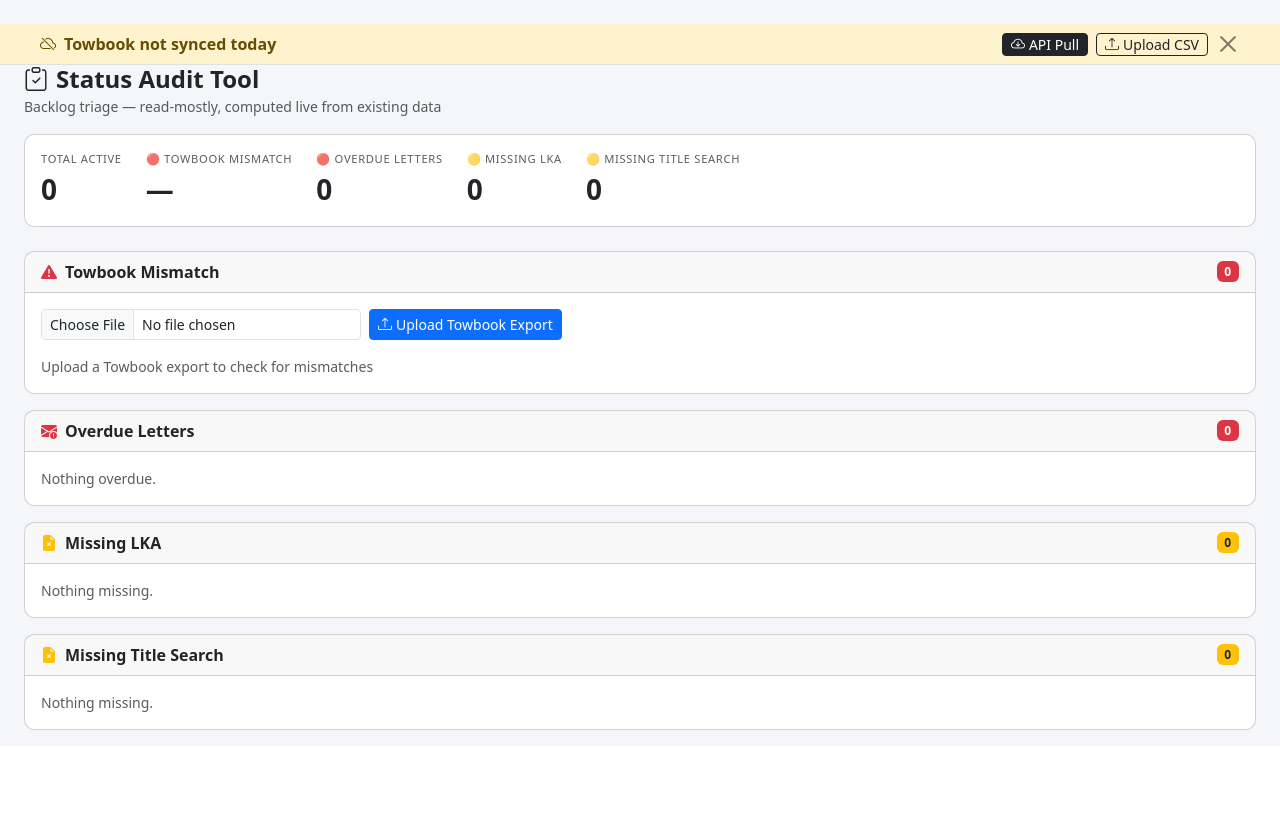
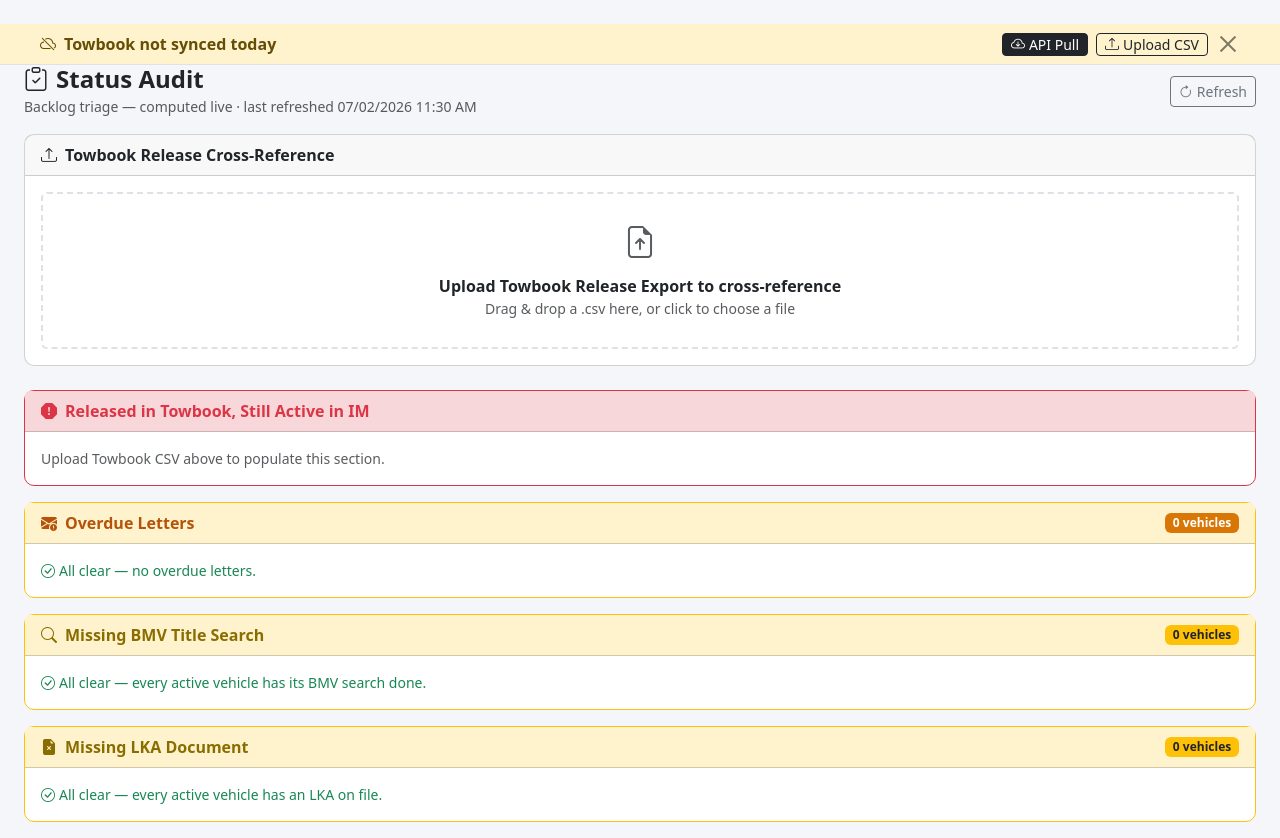
Before and after one commit to timjr4301/impound-manager, a Flask app: page /audit/ in a window 1280 px wide. Shown: the part 122-960 px from the top of the page. Before the commit the page ends 852 px from the top, so only its background shows below. Run offline with Flask 3, Linux system fonts and the light colour scheme; a user stored in the database is signed in; data that the repository does not hold is empty; some libraries are stand-ins or nearby versions.

Commit message:
Revise Status Audit Tool (/audit) per new spec
Full revision of the existing /audit tool (c818f16):
- Roles broadened tim-only -> tim/brady/jim (wally via role tim); nav
  gate updated to match
- Section 1 (Towbook CSV): match by stock_number then VIN fallback;
  capture VIN, release_reason, days-since-release; store results in the
  Flask session (never DB); drag-and-drop upload, collapsible summary
- Section 2 (Overdue Letters): Letter 1 overdue at 6+ days (5-day grace);
  Letter 2 overdue 30+ days after Letter 1 delivery_confirmed_date
  (was 30 days from sent_date); dropped the "title not filed" row
- Section 3 renamed "Missing BMV Title Search" — now keys off task_engine's
  Task 1 signal (heather_complete OR bmv_stage=='COMPLETE'), 3-day grace
- Section 4 (Missing LKA): 3-day grace added
- Link-only display; removed the inline Mark Released / Mark LKA /
  Mark Title Search AJAX actions and their routes
- Page shows last-refreshed timestamp + Refresh button; per-section count
  badges and green "All clear" states

No schema changes; task_engine, letter pipeline, and the real release
routes untouched. Ghost vehicles excluded from all sections.

Co-Authored-By: Claude Opus 4.8 (1M context) <noreply@anthropic.com>

```diff
--- a/templates/audit/index.html
+++ b/templates/audit/index.html
@@ -3,345 +3,236 @@
 
 {% block content %}
 <div class="d-flex align-items-center mb-3 gap-2 flex-wrap">
-  <div>
-    <h2 class="h4 mb-0 fw-bold"><i class="bi bi-clipboard-check me-2"></i>Status Audit Tool</h2>
-    <small class="text-muted">Backlog triage — read-mostly, computed live from existing data</small>
+  <div class="flex-grow-1">
+    <h2 class="h4 mb-0 fw-bold"><i class="bi bi-clipboard-check me-2"></i>Status Audit</h2>
+    <small class="text-muted">
+      Backlog triage — computed live · last refreshed {{ last_refreshed.strftime('%m/%d/%Y %I:%M %p') }}
+    </small>
   </div>
+  <a href="{{ url_for('audit.index') }}" class="btn btn-outline-secondary btn-sm">
+    <i class="bi bi-arrow-clockwise me-1"></i>Refresh
+  </a>
 </div>
 
-{# ── Summary bar ── #}
+{# ── CSV upload zone (collapsible after upload) ── #}
 <div class="card mb-4">
-  <div class="card-body py-3">
-    <div class="d-flex flex-wrap gap-4">
-      <div>
-        <div class="text-muted small text-uppercase" style="letter-spacing:.06em; font-size:.7rem;">Total Active</div>
-        <div class="fs-3 fw-bold">{{ total_active }}</div>
+  <div class="card-header d-flex align-items-center justify-content-between" role="button"
+       data-bs-toggle="collapse" data-bs-target="#csv-zone">
+    <span class="fw-semibold"><i class="bi bi-upload me-2"></i>Towbook Release Cross-Reference</span>
+    {% if csv_data %}
+    <span class="small text-muted text-truncate ms-2">
+      {{ csv_data.filename }} · {{ csv_data.flagged|length }} flagged
+    </span>
+    {% endif %}
   </div>
-      <div>
-        <div class="text-muted small text-uppercase" style="letter-spacing:.06em; font-size:.7rem;">🔴 Towbook Mismatch</div>
-        <div class="fs-3 fw-bold" id="summary-mismatch-count">—</div>
+  <div class="collapse {% if not csv_data %}show{% endif %}" id="csv-zone">
+    <div class="card-body">
+      <form method="POST" action="{{ url_for('audit.towbook_check') }}"
+            enctype="multipart/form-data" id="csv-form">
+        <label for="csv-input" id="csv-dropzone"
+               class="d-block text-center p-4 rounded border border-2 border-dashed"
+               style="cursor:pointer; border-style:dashed !important;">
+          <i class="bi bi-file-earmark-arrow-up fs-2 d-block mb-2 text-muted"></i>
+          <span class="fw-semibold">Upload Towbook Release Export to cross-reference</span>
+          <div class="small text-muted">Drag &amp; drop a .csv here, or click to choose a file</div>
+          <div class="small mt-1" id="csv-filename"></div>
+        </label>
+        <input type="file" name="file" id="csv-input" accept=".csv" class="d-none">
+      </form>
+      {% if csv_data %}
+      <div class="d-flex align-items-center gap-2 mt-3 flex-wrap">
+        <span class="small text-muted">
+          Uploaded {{ csv_data.uploaded_at }} · {{ csv_data.total_records }} released rows cross-referenced.
+        </span>
+        <form method="POST" action="{{ url_for('audit.towbook_clear') }}" class="ms-auto">
+          <button type="submit" class="btn btn-outline-secondary btn-sm">
+            <i class="bi bi-x-lg me-1"></i>Clear
+          </button>
+        </form>
       </div>
-      <div>
-        <div class="text-muted small text-uppercase" style="letter-spacing:.06em; font-size:.7rem;">🔴 Overdue Letters</div>
-        <div class="fs-3 fw-bold" id="summary-overdue-count">{{ overdue|length }}</div>
-      </div>
-      <div>
-        <div class="text-muted small text-uppercase" style="letter-spacing:.06em; font-size:.7rem;">🟡 Missing LKA</div>
-        <div class="fs-3 fw-bold" id="summary-lka-count">{{ missing_lka|length }}</div>
-      </div>
-      <div>
-        <div class="text-muted small text-uppercase" style="letter-spacing:.06em; font-size:.7rem;">🟡 Missing Title Search</div>
-        <div class="fs-3 fw-bold" id="summary-title-count">{{ missing_title_search|length }}</div>
-      </div>
+      {% endif %}
     </div>
   </div>
 </div>
 
-{# ══════════════════ 1. TOWBOOK MISMATCH ══════════════════ #}
-<div class="card mb-3">
-  <div class="card-header d-flex align-items-center justify-content-between" role="button"
-       data-bs-toggle="collapse" data-bs-target="#sec-mismatch">
-    <span class="fw-bold"><i class="bi bi-exclamation-triangle-fill text-danger me-2"></i>Towbook Mismatch</span>
-    <span class="badge bg-danger" id="badge-mismatch">0</span>
+{# ══════════════════ 1. RELEASED IN TOWBOOK, STILL ACTIVE (RED) ══════════════════ #}
+<div class="card mb-3 border-danger">
+  <div class="card-header bg-danger-subtle d-flex align-items-center justify-content-between">
+    <span class="fw-bold text-danger">
+      <i class="bi bi-exclamation-octagon-fill me-2"></i>Released in Towbook, Still Active in IM
+    </span>
+    {% if csv_data %}<span class="badge bg-danger">{{ csv_data.flagged|length }} vehicles</span>{% endif %}
   </div>
-  <div class="collapse show" id="sec-mismatch">
-    <div class="card-body">
-      <div class="d-flex align-items-center gap-2 flex-wrap mb-3">
-        <input type="file" id="towbook-file-input" accept=".csv" class="form-control form-control-sm" style="max-width:320px">
-        <button class="btn btn-sm btn-primary" id="towbook-upload-btn">
-          <i class="bi bi-upload me-1"></i>Upload Towbook Export
-        </button>
-        <span id="towbook-stats" class="small text-muted"></span>
-      </div>
-      <div id="mismatch-placeholder" class="text-muted small">
-        Upload a Towbook export to check for mismatches
-      </div>
-      <div class="table-responsive d-none" id="mismatch-table-wrap">
-        <table class="table table-sm mb-0">
+  <div class="card-body p-0">
+    {% if not csv_data %}
+    <div class="text-muted small p-3">Upload Towbook CSV above to populate this section.</div>
+    {% elif csv_data.flagged %}
+    <div class="table-responsive">
+      <table class="table table-sm table-hover align-middle mb-0">
         <thead class="table-light">
-            <tr><th>Stock#</th><th>Year/Make/Model</th><th>Plate</th><th>Impound Date</th><th>Days In</th><th></th></tr>
+          <tr><th>Stock #</th><th>VIN</th><th>Vehicle</th><th>Towbook Release Date</th>
+              <th>Release Reason</th><th>Days Since</th><th></th></tr>
         </thead>
-          <tbody id="mismatch-tbody"></tbody>
+        <tbody>
+        {% for r in csv_data.flagged %}
+        <tr>
+          <td class="font-monospace small">{{ r.stock_number or '—' }}</td>
+          <td class="font-monospace small">{{ r.vin or '—' }}</td>
+          <td>{{ r.description }}</td>
+          <td>{{ r.release_date }}</td>
+          <td class="small">{{ r.release_reason }}</td>
+          <td><span class="badge bg-danger">{{ r.days_since_release }}d</span></td>
+          <td class="text-end"><a href="{{ r.detail_url }}" class="btn btn-sm btn-outline-danger py-0">View in IM →</a></td>
+        </tr>
+        {% endfor %}
+        </tbody>
       </table>
     </div>
-    </div>
+    {% else %}
+    <div class="text-success small p-3"><i class="bi bi-check-circle me-1"></i>All clear — no active IM vehicles show a Towbook release.</div>
+    {% endif %}
   </div>
 </div>
 
-{# ══════════════════ 2. OVERDUE LETTERS ══════════════════ #}
-<div class="card mb-3">
-  <div class="card-header d-flex align-items-center justify-content-between" role="button"
-       data-bs-toggle="collapse" data-bs-target="#sec-overdue">
-    <span class="fw-bold"><i class="bi bi-envelope-exclamation-fill text-danger me-2"></i>Overdue Letters</span>
-    <span class="badge bg-danger" id="badge-overdue">{{ overdue|length }}</span>
+{# ══════════════════ 2. OVERDUE LETTERS (ORANGE) ══════════════════ #}
+<div class="card mb-3 border-warning">
+  <div class="card-header bg-warning-subtle d-flex align-items-center justify-content-between">
+    <span class="fw-bold" style="color:#b45309;">
+      <i class="bi bi-envelope-exclamation-fill me-2"></i>Overdue Letters
+    </span>
+    <span class="badge" style="background:#d97706;">{{ overdue|length }} vehicles</span>
   </div>
-  <div class="collapse show" id="sec-overdue">
   <div class="card-body p-0">
     {% if overdue %}
     <div class="table-responsive">
-        <table class="table table-sm mb-0">
+      <table class="table table-sm table-hover align-middle mb-0">
         <thead class="table-light">
-            <tr><th>Stock#</th><th>Year/Make/Model</th><th>Impound Date</th><th>Days In</th><th>Last Letter Sent</th><th>What's Missing</th><th></th></tr>
+          <tr><th>Stock #</th><th>Vehicle</th><th>Impound Date</th><th>Days In</th><th>Issue</th><th></th></tr>
         </thead>
         <tbody>
         {% for row in overdue %}
         {% set v = row.vehicle %}
         <tr>
           <td class="font-monospace small">{{ v.stock_number or '#' ~ v.id }}</td>
-            <td><a href="{{ url_for('vehicles_detail', vehicle_id=v.id) }}" class="fw-semibold">{{ v.display_name }}</a></td>
+          <td>{{ v.display_name }}</td>
           <td>{{ v.impound_date.strftime('%m/%d/%Y') if v.impound_date else '—' }}</td>
-            <td><span class="badge bg-danger">{{ v.days_in_storage }}d</span></td>
-            <td class="small">{{ row.last_letter_sent.strftime('%m/%d/%Y') if row.last_letter_sent else 'None' }}</td>
-            <td class="small text-danger">{{ row.reasons|join(', ') }}</td>
-            <td><a href="{{ url_for('vehicles_detail', vehicle_id=v.id) }}" class="btn btn-sm btn-outline-secondary py-0">Go to Vehicle</a></td>
+          <td><span class="badge" style="background:#d97706;">{{ v.days_in_storage }}d</span></td>
+          <td class="small" style="color:#b45309;">{{ row.issue }}</td>
+          <td class="text-end"><a href="{{ url_for('vehicles_detail', vehicle_id=v.id) }}" class="btn btn-sm btn-outline-secondary py-0">View →</a></td>
         </tr>
         {% endfor %}
         </tbody>
       </table>
     </div>
     {% else %}
-      <div class="text-muted small p-3">Nothing overdue.</div>
+    <div class="text-success small p-3"><i class="bi bi-check-circle me-1"></i>All clear — no overdue letters.</div>
     {% endif %}
   </div>
 </div>
+
+{# ══════════════════ 3. MISSING BMV TITLE SEARCH (YELLOW) ══════════════════ #}
+<div class="card mb-3 border-warning">
+  <div class="card-header bg-warning-subtle d-flex align-items-center justify-content-between">
+    <span class="fw-bold" style="color:#8a6d00;">
+      <i class="bi bi-search me-2"></i>Missing BMV Title Search
+    </span>
+    <span class="badge bg-warning text-dark">{{ missing_bmv|length }} vehicles</span>
   </div>
-
-{# ══════════════════ 3. MISSING LKA ══════════════════ #}
-<div class="card mb-3">
-  <div class="card-header d-flex align-items-center justify-content-between" role="button"
-       data-bs-toggle="collapse" data-bs-target="#sec-lka">
-    <span class="fw-bold"><i class="bi bi-file-earmark-x-fill text-warning me-2"></i>Missing LKA</span>
-    <span class="badge bg-warning text-dark" id="badge-lka">{{ missing_lka|length }}</span>
-  </div>
-  <div class="collapse show" id="sec-lka">
   <div class="card-body p-0">
-      {% if missing_lka %}
+    {% if missing_bmv %}
     <div class="table-responsive">
-        <table class="table table-sm mb-0" id="lka-table">
+      <table class="table table-sm table-hover align-middle mb-0">
         <thead class="table-light">
-            <tr><th>Stock#</th><th>Year/Make/Model</th><th>Plate</th><th>Impound Date</th><th>Days In</th><th></th></tr>
+          <tr><th>Stock #</th><th>Vehicle</th><th>Impound Date</th><th>Days In</th><th></th></tr>
         </thead>
         <tbody>
-          {% for v in missing_lka %}
-          <tr data-vehicle-id="{{ v.id }}">
+        {% for v in missing_bmv %}
+        <tr>
           <td class="font-monospace small">{{ v.stock_number or '#' ~ v.id }}</td>
-            <td><a href="{{ url_for('vehicles_detail', vehicle_id=v.id) }}" class="fw-semibold">{{ v.display_name }}</a></td>
-            <td>{{ v.plate or '—' }}</td>
+          <td>{{ v.display_name }}</td>
           <td>{{ v.impound_date.strftime('%m/%d/%Y') if v.impound_date else '—' }}</td>
           <td><span class="badge bg-warning text-dark">{{ v.days_in_storage }}d</span></td>
-            <td>
-              <button class="btn btn-sm btn-outline-success py-0 action-btn"
-                      data-action-url="{{ url_for('audit.mark_lka_confirmed', vehicle_id=v.id) }}"
-                      data-badge="badge-lka" data-summary="summary-lka-count">
-                Mark LKA Confirmed
-              </button>
-              <div class="text-danger small action-error d-none"></div>
-            </td>
+          <td class="text-end"><a href="{{ url_for('vehicles_detail', vehicle_id=v.id) }}" class="btn btn-sm btn-outline-secondary py-0">View →</a></td>
         </tr>
         {% endfor %}
         </tbody>
       </table>
     </div>
     {% else %}
-      <div class="text-muted small p-3">Nothing missing.</div>
+    <div class="text-success small p-3"><i class="bi bi-check-circle me-1"></i>All clear — every active vehicle has its BMV search done.</div>
     {% endif %}
   </div>
 </div>
+
+{# ══════════════════ 4. MISSING LKA DOCUMENT (YELLOW) ══════════════════ #}
+<div class="card mb-3 border-warning">
+  <div class="card-header bg-warning-subtle d-flex align-items-center justify-content-between">
+    <span class="fw-bold" style="color:#8a6d00;">
+      <i class="bi bi-file-earmark-x-fill me-2"></i>Missing LKA Document
+    </span>
+    <span class="badge bg-warning text-dark">{{ missing_lka|length }} vehicles</span>
   </div>
-
-{# ══════════════════ 4. MISSING TITLE SEARCH ══════════════════ #}
-<div class="card mb-3">
-  <div class="card-header d-flex align-items-center justify-content-between" role="button"
-       data-bs-toggle="collapse" data-bs-target="#sec-title">
-    <span class="fw-bold"><i class="bi bi-file-earmark-x-fill text-warning me-2"></i>Missing Title Search</span>
-    <span class="badge bg-warning text-dark" id="badge-title">{{ missing_title_search|length }}</span>
-  </div>
-  <div class="collapse show" id="sec-title">
   <div class="card-body p-0">
-      {% if missing_title_search %}
+    {% if missing_lka %}
     <div class="table-responsive">
-        <table class="table table-sm mb-0" id="title-table">
+      <table class="table table-sm table-hover align-middle mb-0">
         <thead class="table-light">
-            <tr><th>Stock#</th><th>Year/Make/Model</th><th>Plate</th><th>Impound Date</th><th>Days In</th><th></th></tr>
+          <tr><th>Stock #</th><th>Vehicle</th><th>Impound Date</th><th>Days In</th><th></th></tr>
         </thead>
         <tbody>
-          {% for v in missing_title_search %}
-          <tr data-vehicle-id="{{ v.id }}">
+        {% for v in missing_lka %}
+        <tr>
           <td class="font-monospace small">{{ v.stock_number or '#' ~ v.id }}</td>
-            <td><a href="{{ url_for('vehicles_detail', vehicle_id=v.id) }}" class="fw-semibold">{{ v.display_name }}</a></td>
-            <td>{{ v.plate or '—' }}</td>
+          <td>{{ v.display_name }}</td>
           <td>{{ v.impound_date.strftime('%m/%d/%Y') if v.impound_date else '—' }}</td>
           <td><span class="badge bg-warning text-dark">{{ v.days_in_storage }}d</span></td>
-            <td>
-              <button class="btn btn-sm btn-outline-success py-0 action-btn"
-                      data-action-url="{{ url_for('audit.mark_title_search_confirmed', vehicle_id=v.id) }}"
-                      data-badge="badge-title" data-summary="summary-title-count">
-                Mark Title Search Confirmed
-              </button>
-              <div class="text-danger small action-error d-none"></div>
-            </td>
+          <td class="text-end"><a href="{{ url_for('vehicles_detail', vehicle_id=v.id) }}" class="btn btn-sm btn-outline-secondary py-0">View →</a></td>
         </tr>
         {% endfor %}
         </tbody>
       </table>
     </div>
     {% else %}
-      <div class="text-muted small p-3">Nothing missing.</div>
+    <div class="text-success small p-3"><i class="bi bi-check-circle me-1"></i>All clear — every active vehicle has an LKA on file.</div>
     {% endif %}
-    </div>
   </div>
 </div>
 {% endblock %}
 
 {% block scripts %}
 <script>
-// ── Generic AJAX row action: POST, remove row on success, decrement badges ──
-function wireActionButtons() {
-  document.querySelectorAll('.action-btn').forEach(btn => {
-    btn.addEventListener('click', async () => {
-      const row = btn.closest('tr');
-      const errBox = row.querySelector('.action-error');
-      const url = btn.dataset.actionUrl;
-      const badgeId = btn.dataset.badge;
-      const summaryId = btn.dataset.summary;
+// Drag-and-drop CSV zone → set the file input and auto-submit.
+(function () {
+  const input = document.getElementById('csv-input');
+  const zone = document.getElementById('csv-dropzone');
+  const form = document.getElementById('csv-form');
+  const nameEl = document.getElementById('csv-filename');
+  if (!input || !zone || !form) return;
 
-      btn.disabled = true;
-      errBox.classList.add('d-none');
+  function submitFor(file) {
+    if (nameEl) nameEl.textContent = 'Uploading ' + file.name + '…';
+    form.submit();
+  }
 
-      try {
-        const resp = await fetch(url, { method: 'POST' });
-        const data = await resp.json().catch(() => ({}));
-        if (!resp.ok) throw new Error(data.error || `Request failed (${resp.status})`);
+  input.addEventListener('change', () => {
+    if (input.files.length) submitFor(input.files[0]);
+  });
 
-        row.remove();
-        decrementBadge(badgeId);
-        decrementBadge(summaryId);
-      } catch (err) {
-        btn.disabled = false;
-        errBox.textContent = err.message;
-        errBox.classList.remove('d-none');
+  ['dragenter', 'dragover'].forEach(ev => zone.addEventListener(ev, e => {
+    e.preventDefault(); e.stopPropagation();
+    zone.classList.add('bg-light');
+  }));
+  ['dragleave', 'drop'].forEach(ev => zone.addEventListener(ev, e => {
+    e.preventDefault(); e.stopPropagation();
+    zone.classList.remove('bg-light');
+  }));
+  zone.addEventListener('drop', e => {
+    const files = e.dataTransfer.files;
+    if (files && files.length) {
+      input.files = files;
+      submitFor(files[0]);
     }
   });
-  });
-}
-
-function decrementBadge(id) {
-  const el = document.getElementById(id);
-  if (!el) return;
-  const n = parseInt(el.textContent, 10);
-  if (!isNaN(n)) el.textContent = Math.max(0, n - 1);
-}
-
-// ── Towbook Mismatch upload ──
-async function uploadTowbookCsv() {
-  const input = document.getElementById('towbook-file-input');
-  const statsEl = document.getElementById('towbook-stats');
-  const uploadBtn = document.getElementById('towbook-upload-btn');
-
-  if (!input.files.length) {
-    statsEl.textContent = 'Choose a CSV file first.';
-    statsEl.className = 'small text-danger';
-    return;
-  }
-
-  const formData = new FormData();
-  formData.append('file', input.files[0]);
-
-  uploadBtn.disabled = true;
-  statsEl.textContent = 'Uploading…';
-  statsEl.className = 'small text-muted';
-
-  try {
-    const resp = await fetch('/audit/towbook-check', { method: 'POST', body: formData });
-    const data = await resp.json();
-    if (!resp.ok) throw new Error(data.error || `Request failed (${resp.status})`);
-
-    statsEl.textContent = `${data.total_records} records in CSV, ${data.matched} matched to active vehicles, ${data.mismatches.length} mismatches found`;
-    statsEl.className = 'small text-muted';
-
-    renderMismatches(data.mismatches);
-  } catch (err) {
-    statsEl.textContent = 'Error: ' + err.message;
-    statsEl.className = 'small text-danger';
-  } finally {
-    uploadBtn.disabled = false;
-  }
-}
-
-function renderMismatches(mismatches) {
-  document.getElementById('mismatch-placeholder').classList.add('d-none');
-  const wrap = document.getElementById('mismatch-table-wrap');
-  wrap.classList.remove('d-none');
-
-  const tbody = document.getElementById('mismatch-tbody');
-  tbody.innerHTML = '';
-
-  mismatches.forEach(m => {
-    const tr = document.createElement('tr');
-    tr.dataset.vehicleId = m.id;
-    tr.innerHTML = `
-      <td class="font-monospace small">${esc(m.stock_number || ('#' + m.id))}</td>
-      <td><a href="${m.detail_url}" class="fw-semibold">${esc(m.display_name)}</a></td>
-      <td>${esc(m.plate || '—')}</td>
-      <td>${esc(m.impound_date || '—')}</td>
-      <td><span class="badge bg-danger">${m.days_in}d</span></td>
-      <td>
-        <button class="btn btn-sm btn-outline-success py-0 mismatch-action-btn"
-                data-vehicle-id="${m.id}">Mark Released</button>
-        <div class="text-danger small action-error d-none"></div>
-      </td>
-    `;
-    tbody.appendChild(tr);
-  });
-
-  updateMismatchCount(mismatches.length);
-  wireMismatchButtons();
-}
-
-function updateMismatchCount(n) {
-  document.getElementById('badge-mismatch').textContent = n;
-  document.getElementById('summary-mismatch-count').textContent = n;
-}
-
-function wireMismatchButtons() {
-  document.querySelectorAll('.mismatch-action-btn').forEach(btn => {
-    btn.addEventListener('click', async () => {
-      const row = btn.closest('tr');
-      const errBox = row.querySelector('.action-error');
-      const vehicleId = btn.dataset.vehicleId;
-
-      btn.disabled = true;
-      errBox.classList.add('d-none');
-
-      try {
-        const resp = await fetch(`/audit/vehicles/${vehicleId}/mark-released`, { method: 'POST' });
-        const data = await resp.json().catch(() => ({}));
-        if (!resp.ok) throw new Error(data.error || `Request failed (${resp.status})`);
-
-        row.remove();
-        const badge = document.getElementById('badge-mismatch');
-        const summary = document.getElementById('summary-mismatch-count');
-        const n = Math.max(0, parseInt(badge.textContent, 10) - 1);
-        badge.textContent = n;
-        summary.textContent = n;
-      } catch (err) {
-        btn.disabled = false;
-        errBox.textContent = err.message;
-        errBox.classList.remove('d-none');
-      }
-    });
-  });
-}
-
-function esc(s) {
-  return String(s == null ? '' : s)
-    .replace(/&/g, '&amp;').replace(/</g, '&lt;')
-    .replace(/>/g, '&gt;').replace(/"/g, '&quot;');
-}
-
-document.addEventListener('DOMContentLoaded', () => {
-  wireActionButtons();
-  document.getElementById('towbook-upload-btn').addEventListener('click', uploadTowbookCsv);
-});
+})();
 </script>
 {% endblock %}
--- a/templates/base.html
+++ b/templates/base.html
@@ -262,8 +262,8 @@
         </a>
       {% endif %}
 
-      {# ── Status Audit Tool (Tim only) ── #}
-      {% if current_user.role == 'tim' %}
+      {# ── Status Audit Tool (tim / brady / jim) ── #}
+      {% if current_user.role in ('tim', 'brady', 'jim') %}
         <a href="{{ url_for('audit.index') }}" class="nav-link text-white px-2">
           <i class="bi bi-clipboard-check"></i> Audit
         </a>
```
Also changed, not shown: blueprints/audit.py (+130 -153 lines). Lines whose indentation alone changed are shown as unchanged.
